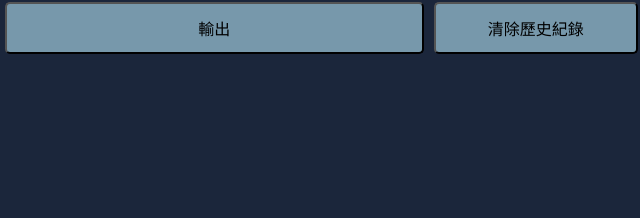
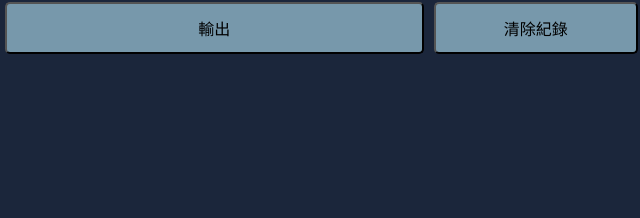
Before and after one commit to runyun/attendance_sheets, a plain HTML site: page index.html in a window 1280 px wide. Shown: the full height of the page, 640-1280 px from the left. Drawn offline with Linux system fonts and the light colour scheme; a web font is replaced by a local one.

Commit message:
change text

```diff
--- a/index.html
+++ b/index.html
@@ -62,7 +62,7 @@
   <button onclick="clearAll()" style="background-color:#f44336; color:white;">刪除全部</button>
   <button onclick="clearSelection()">清除選取</button>
   <button onclick="exportList()" style="grid-column: span 2;">輸出</button>
-  <button onclick="clearHistory()">清除歷史紀錄</button>
+  <button onclick="clearHistory()">清除紀錄</button>
 </div>
 
 <h2>成員</h2>
```
